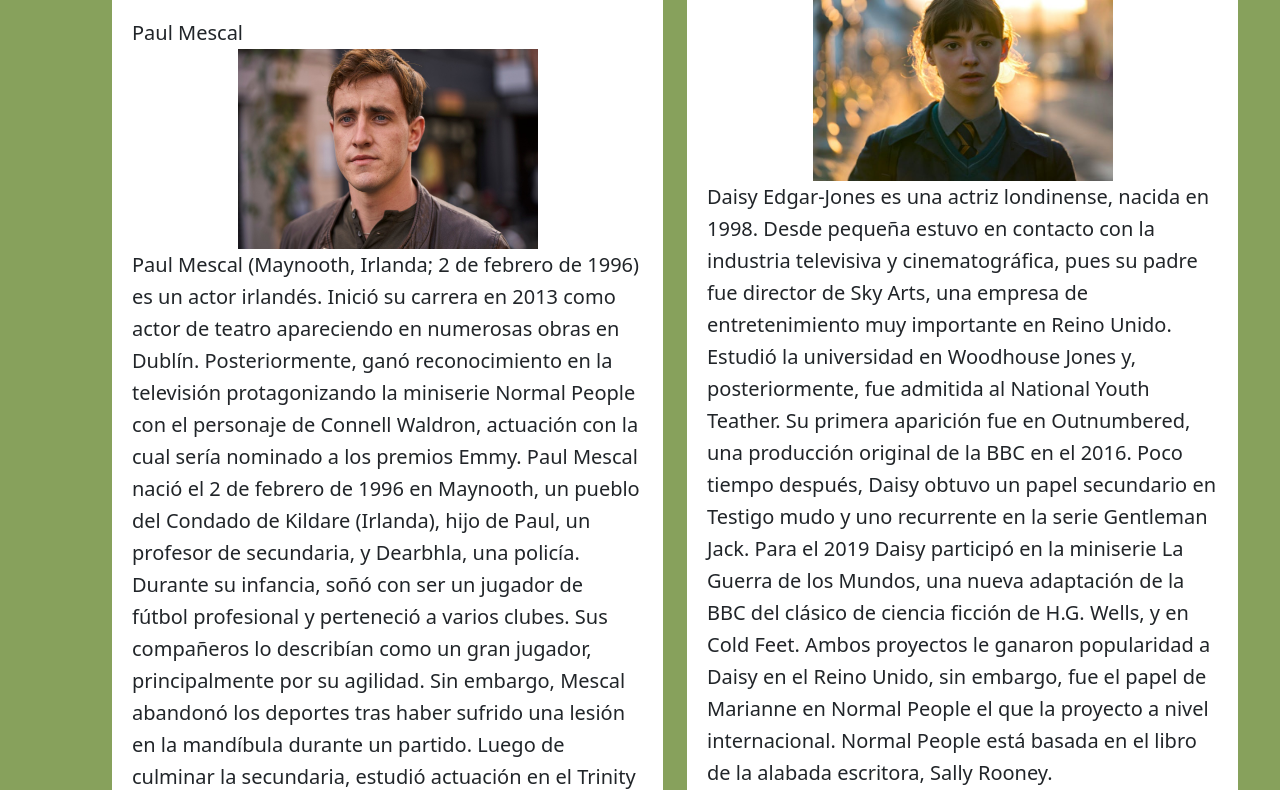
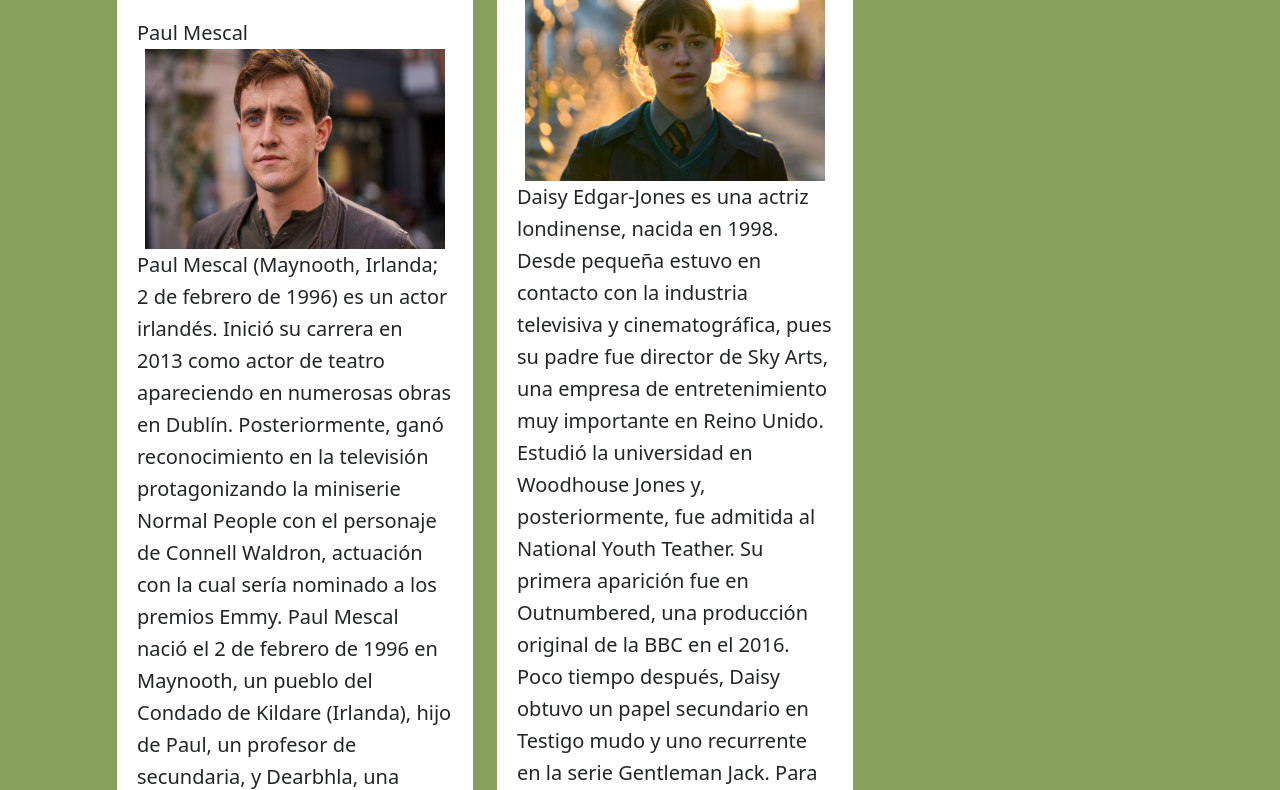
Before and after one commit to lucilapaz/nuevo, a website: page pag/elenco.html in a window 1280 px wide. Shown: the part 621-1411 px from the top of the page. Drawn offline with nearby package versions, Linux system fonts and the light colour scheme.

Commit message:
cambio de div class en pagina elenco.html se agregaron las columnas que faltaban

```diff
--- a/pag/elenco.html
+++ b/pag/elenco.html
@@ -62,8 +62,10 @@
 
      <main class="italic">
         <section class="interlineado">
-          <div class="wrapper"> <!-- contenedor padre-->
-            <div class="container"> <!-- hijo 1 -->
+          <div class="container"> <!-- contenedor padre-->
+            <div class="row"> <!-- hijo 1 -->
+
+              <div class="col-12 col-md-4">
                  <h2 class="title ">Sobre los actores</h2>
                    <article>
                       <p class="lead">
@@ -80,7 +82,7 @@
                       <br>
                     </article>
                   </div>
-            <div class="container"> <!-- hijo 2 -->
+                   <div class="col-12 col-md-4"><!-- hijo 2 -->
                       <article>
                         <p class="lead">
                           <strong>Daisy Edgar-Jones</strong> <br>
@@ -90,6 +92,7 @@
                           Para el 2019 Daisy participó en la miniserie La Guerra de los Mundos, una nueva adaptación de la BBC del clásico de ciencia ficción de H.G. Wells, y en Cold Feet. Ambos proyectos le ganaron popularidad a Daisy en el Reino Unido, sin embargo, fue el papel de Marianne en Normal People el que la proyecto a nivel internacional. Normal People está basada en el libro de la alabada escritora, Sally Rooney.
                        </p>
                      </article>
+                  </div>
                 </div>
              </div>
        </section>
```
Lines whose indentation alone changed are shown as unchanged.
